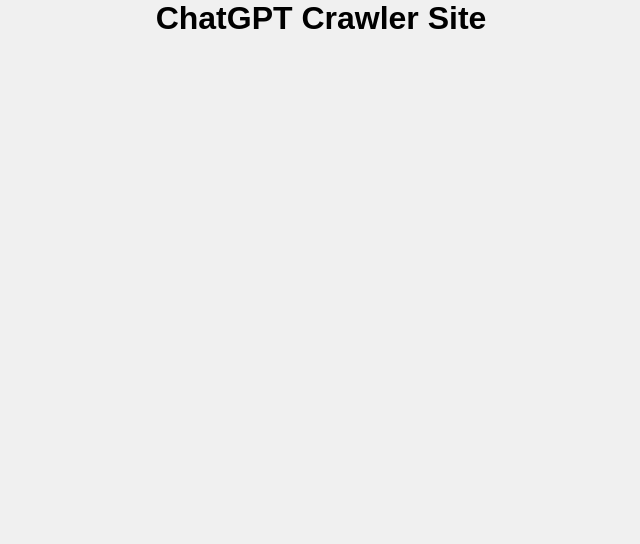
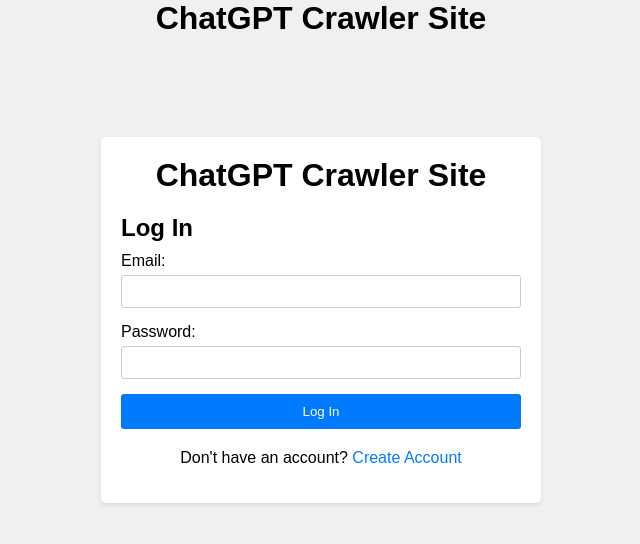
Before and after one commit to Yiskah-S/chatgpt-front-end, a React (Create React App) app: page /signin in a window 1280 px wide. Shown: the top 544 px of the page, without its empty margins (319-959 px from the left). Built offline with nearby package versions, Linux system fonts and the light colour scheme.

Commit message:
Account detail page, fix routes

```diff
--- a/src/App.js
+++ b/src/App.js
@@ -1,17 +1,53 @@
+// App.js
+
 import React, { useState } from 'react';
-import { BrowserRouter as Router, Route, Routes } from 'react-router-dom';
-import CreateAccount from './components/CreateAccount';
-import LogInPage from './components/LogInPage';
-import Dashboard from './components/Dashboard';
-import PromptLibrary from './components/PromptLibrary';
+import { BrowserRouter as Router, Route, Routes, Link } from 'react-router-dom';
+import CreateAccount from './components/CreateAccount.js';
+import LogInPage from './components/LogInPage.js';
+import Dashboard from './components/Dashboard.js';
+import PromptLibrary from './components/PromptLibrary.js';
+import AccountDetails from './components/AccountDetails.js';
 import './App.css';
+
+const LandingPage = () => {
+	return (
+		<div className="container">
+			<h1>Welcome to ChatGPT Crawler Site</h1>
+			<p>Explanation of how the website works goes here.</p>
+			<Link to="/signin">Sign In</Link>
+			<Link to="/create-account">Create Account</Link>
+		</div>
+	);
+};
 
 const App = () => {
 	const [loggedIn, setLoggedIn] = useState(false);
 	const [isCreateAccountVisible, setIsCreateAccountVisible] = useState(true);
+	const [loginError, setLoginError] = useState('');
+	const [user, setUser] = useState(null);
 
-	const handleSignInClick = () => {
-		setLoggedIn(true);
+	const handleSignInClick = async (email, password) => {
+		try {
+			const response = await fetch('/users/login', {
+				method: 'POST',
+				headers: {
+					'Content-Type': 'application/json',
+				},
+				body: JSON.stringify({ email, password }),
+			});
+
+			if (response.ok) {
+				const userData = await response.json();
+				setLoggedIn(true);
+				setLoginError(''); // Clear any previous login error
+			} else {
+				const errorData = await response.json();
+				setLoginError(errorData.error || 'Invalid username/password');
+			}
+		} catch (error) {
+			console.error('Error during login:', error);
+			setLoginError('Something went wrong during login.');
+		}
 	};
 
 	const handleCreateAccountClick = () => {
@@ -29,20 +65,30 @@
 			<div>
 				<h1>ChatGPT Crawler Site</h1>
 				<Routes>
-					<Route path="/" element={
-						loggedIn ? (
-							<Dashboard onLogOut={handleLogOut} />
-						) : (
-							<div>
-								{isCreateAccountVisible ? (
-									<CreateAccount onSignInClick={handleSignInClick} />
-								) : (
-									<LogInPage onCreateAccountClick={handleCreateAccountClick} onSignInClick={handleSignInClick} />
-								)}
-							</div>
-						)
-					} />
+					<Route path="/" element={<LandingPage />} />
+					<Route
+						path="/signin"
+						element={
+							<LogInPage
+								onSignInClick={handleSignInClick}
+								onLogOut={handleLogOut}
+								onCreateAccountClick={handleCreateAccountClick}
+							/>
+						}
+					/>
+					<Route
+						path="/create-account"
+						element={<CreateAccount onCreateAccountClick={handleCreateAccountClick} />}
+					/>
+					<Route
+						path="/dashboard"
+						element={<Dashboard user={user} onLogOut={handleLogOut} />}
+					/>
 					<Route path="/prompt-library" element={<PromptLibrary />} />
+					<Route
+						path="/account-details"
+						element={<AccountDetails user={user} />}
+					/>
 				</Routes>
 			</div>
 		</Router>
--- a/src/components/APIKeysPage.js
+++ b/src/components/APIKeysPage.js
@@ -1,3 +1,5 @@
+import './APIKeysPage.css';
+
 document.addEventListener('DOMContentLoaded', function() {
     const apiKeyForm = document.querySelector('#api-key-form');
 
--- /dev/null
+++ b/src/components/AccountDetails.css
@@ -0,0 +1,68 @@
+body {
+	font-family: Arial, sans-serif;
+	margin: 0;
+	padding: 0;
+	background-color: #f0f0f0;
+}
+
+header {
+	background-color: #007bff;
+	color: #fff;
+	padding: 20px;
+	text-align: center;
+}
+
+nav {
+	margin-top: 10px;
+}
+
+nav a {
+	color: #fff;
+	text-decoration: none;
+	margin: 0 10px;
+}
+
+nav a:hover {
+	text-decoration: underline;
+}
+
+main {
+	max-width: 800px;
+	margin: 0 auto;
+	padding: 20px;
+}
+
+h1,
+h2 {
+	margin: 0;
+}
+
+section {
+	margin-bottom: 20px;
+}
+
+p {
+	margin-top: 10px;
+}
+
+.container {
+	max-width: 400px;
+	margin: 100px auto;
+	padding: 20px;
+	background-color: #fff;
+	border-radius: 5px;
+	box-shadow: 0 2px 4px rgba(0, 0, 0, 0.1);
+}
+
+strong {
+	font-weight: bold;
+}
+
+a {
+	color: #007bff;
+	text-decoration: none;
+}
+
+a:hover {
+	text-decoration: underline;
+}
--- /dev/null
+++ b/src/components/AccountDetails.js
@@ -0,0 +1,36 @@
+// AccountDetails.js
+
+import React from 'react';
+import './AccountDetails.css';
+
+const AccountDetails = ({ user }) => {
+	return (
+		<div className="container">
+			<header>
+				<h1>ChatGPT Crawler Site</h1>
+				<nav>
+					<a href="/">Home</a>
+					<a href="/prompt-library">Prompt Library</a>
+					<a href="#">API Keys Page</a>
+					<a href="/logout">Log Out</a>
+				</nav>
+			</header>
+			<main>
+				<section>
+					<h2>Account Details</h2>
+					<p>
+						<strong>Username:</strong> {user.username}
+					</p>
+					<p>
+						<strong>Email:</strong> {user.email}
+					</p>
+					<p>
+						<strong>ID:</strong> {user.id}
+					</p>
+				</section>
+			</main>
+		</div>
+	);
+};
+
+export default AccountDetails;
--- a/src/components/CreateAccount.js
+++ b/src/components/CreateAccount.js
@@ -1,11 +1,17 @@
+// CreateAccount.js
+
 import React, { useState } from 'react';
 import axios from 'axios';
+import { useNavigate } from 'react-router-dom';
+import './CreateAccount.css';
 
-const CreateAccount = ({ onSignInClick }) => {
+const CreateAccount = ({ onCreateAccountClick }) => {
 	const [newUsername, setNewUsername] = useState('');
 	const [newEmail, setNewEmail] = useState('');
 	const [newPassword, setNewPassword] = useState('');
 	const [confirmPassword, setConfirmPassword] = useState('');
+
+	const navigate = useNavigate(); // Initialize the navigate function
 
 	const handleSubmit = (event) => {
 		event.preventDefault();
@@ -30,6 +36,12 @@
 				console.error('Error creating user:', error);
 			});
 	};
+
+	const handleSignInClick = () => {
+		navigate('/signin');
+		onCreateAccountClick();  // Call the onCreateAccountClick function
+	};
+
 
 	return (
 		<div className="container">
@@ -79,7 +91,12 @@
 
 					<button type="submit">Create Account</button>
 				</form>
-				<p>Already have an account? <a href="#" onClick={onSignInClick}>Sign In</a></p>
+				<p>
+					Already have an account?{' '}
+					<a href="#" onClick={handleSignInClick}>
+						Sign In
+					</a>
+				</p>
 			</div>
 		</div>
 	);
--- a/src/components/Dashboard.js
+++ b/src/components/Dashboard.js
@@ -1,6 +1,9 @@
+// Dashboard.js
+
 import React, { useState } from 'react';
 import { Link } from 'react-router-dom';
-import LogInPage from './LogInPage';
+import LogInPage from './LogInPage.js';
+import './Dashboard.css';
 
 const Dashboard = ({ onLogOut }) => {
 	const [targetWebsite, setTargetWebsite] = useState('');
@@ -20,12 +23,9 @@
 		setOutputVisible(true);
 	};
 
-    const handleLogOut = () => {
-		// Perform any logout actions or state updates as needed
-		// For this example, we'll simply call the onLogOut function passed as a prop
+	const handleLogOut = () => {
 		onLogOut();
 	};
-
 
 	return (
 		<div className="container">
@@ -35,7 +35,7 @@
 					<Link to="/">Home</Link>
 					<Link to="/prompt-library">Prompt Library</Link>
 					<a href="#">API Keys Page</a>
-					<button onClick={onLogOut}>Log Out</button>
+					<button onClick={handleLogOut}>Log Out</button>
 				</nav>
 			</header>
 			<main>
--- a/src/components/LogInPage.js
+++ b/src/components/LogInPage.js
@@ -1,21 +1,76 @@
-import React from 'react';
+// LogInPage.js
 
-const LogInPage = ({ onCreateAccountClick, onSignInClick }) => {
+import React, { useState } from 'react';
+import axios from 'axios';
+import { useNavigate } from 'react-router-dom';
+
+const LogInPage = ({ onCreateAccountClick }) => {  // Include onCreateAccountClick in props
+	const [email, setEmail] = useState('');
+	const [password, setPassword] = useState('');
+
+	const navigate = useNavigate();
+
+	const handleSubmit = (event) => {
+		event.preventDefault();
+
+		// Make a POST request to log in the user
+		axios
+			.post(`${process.env.REACT_APP_BACKEND_URL}/users/login`, {
+				email: email,
+				password: password,
+			})
+			.then((response) => {
+				console.log('User logged in:', response.data);
+			})
+			.catch((error) => {
+				console.error('Error logging in user:', error);
+			});
+	};
+
+	const handleCreateAccountClick = () => {
+		navigate('/create-account');  // Navigate to the create account page when the link is clicked
+		onCreateAccountClick();  // Call the onCreateAccountClick prop
+	};
+
+
+
+
+
+
 	return (
 		<div className="container">
 			<h1>ChatGPT Crawler Site</h1>
-			<div id="signin-form" className="visible">
-				<h2>Sign In</h2>
-				<form id="signin-form">
+			<div id="log-in" className="visible">
+				<h2>Log In</h2>
+				<form id="log-in-form" onSubmit={handleSubmit}>
 					<label htmlFor="email">Email:</label>
-					<input type="email" id="email" name="email" required />
+					<input
+						type="email"
+						id="email"
+						name="email"
+						value={email}
+						onChange={(e) => setEmail(e.target.value)}
+						required
+					/>
 
 					<label htmlFor="password">Password:</label>
-					<input type="password" id="password" name="password" required />
+					<input
+						type="password"
+						id="password"
+						name="password"
+						value={password}
+						onChange={(e) => setPassword(e.target.value)}
+						required
+					/>
 
-					<button type="submit" onClick={onSignInClick}>Sign In</button>
+					<button type="submit">Log In</button>
 				</form>
-				<p>Don't have an account? <a href="#" onClick={onCreateAccountClick}>Create Account</a></p>
+				<p>
+					Don't have an account?{' '}
+					<a href="#" onClick={handleCreateAccountClick}>
+						Create Account
+					</a>
+				</p>
 			</div>
 		</div>
 	);
--- a/src/components/PromptLibrary.js
+++ b/src/components/PromptLibrary.js
@@ -1,5 +1,6 @@
 import React, { useState } from 'react';
 import { useNavigate } from 'react-router-dom';
+import './PromptLibrary.css';
 
 const PromptLibraryPage = () => {
 	const navigate = useNavigate();
--- a/src/index.js
+++ b/src/index.js
@@ -1,3 +1,5 @@
+//Index.js
+
 import React from 'react';
 import { createRoot } from 'react-dom/client';
 import './index.css';
```
